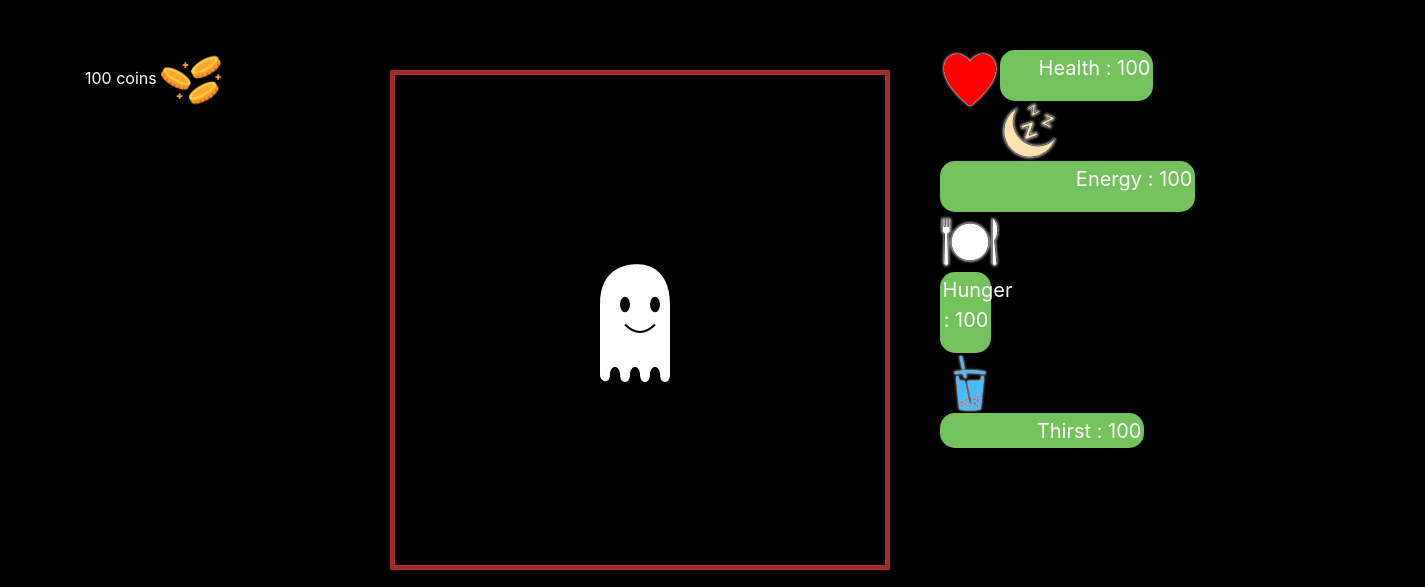
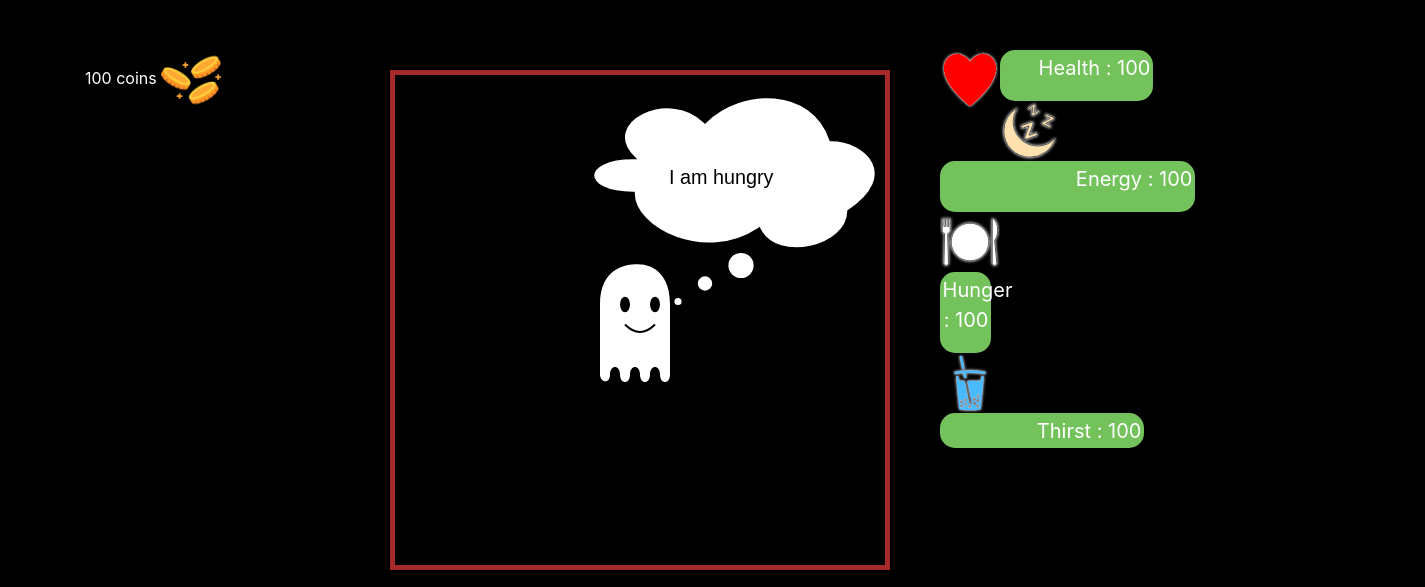
Before and after one commit to smcveigh-beyond/banshee-beag, a plain HTML site: page index.html in a window 1280 px wide. Shown: the top 587 px of the page, 1425 px wide, since content can reach past the window. Drawn offline with nearby package versions, Linux system fonts and the light colour scheme.

Commit message:
added thought bubble

```diff
--- a/app.js
+++ b/app.js
@@ -1,5 +1,5 @@
 anime({
-    targets: '#banshee-beag',
+    targets: '#banshee-beag, .thought-bubble',
     translateY: [0, 20],
     direction: 'alternate',
     easing: 'easeInOutSine',
--- a/index.html
+++ b/index.html
@@ -16,6 +16,27 @@
                 </div>
                 <div class="col-sm">
                     <div class="brown-border">
+                        <svg class="thought-bubble" width="900" height="800" viewBox="0 0 500 250">
+                            <!-- Cloud shape -->
+                            <path fill="#ffffff" stroke="black" stroke-width="2"
+                                d="M60 60
+                                   C 40 40, 80 20, 100 40
+                                   C 120 20, 160 20, 170 50
+                                   C 190 50, 210 70, 180 90
+                                   C 180 110, 140 120, 130 100
+                                   C 100 120, 60 100, 60 80
+                                   C 30 80, 30 60, 60 60 Z" />
+
+                            <!-- Smaller bubbles leading to the cloud (progressively larger) -->
+                            <circle cx="85" cy="140" r="3" fill="#ffffff" stroke="black" stroke-width="2" />
+                            <circle cx="100" cy="130" r="5" fill="#ffffff" stroke="black" stroke-width="2" />
+                            <circle cx="120" cy="120" r="8" fill="#ffffff" stroke="black" stroke-width="2" />
+
+
+                            <!-- Thought content inside the cloud -->
+                            <text class="thought-bubble-text" x="80" y="75" font-family="Arial" font-size="11" fill="#000000">I am hungry</text>
+                        </svg>
+
                         <svg id="banshee-beag" width="100" height="150" xmlns="http://www.w3.org/2000/svg" viewBox="0 0 100 150">
                             <!-- Ghost body -->
                             <path fill="#FFFFFF" d="M 50 10 c 0 0 -40 -5 -40 40 v 70 c 0 8 10 10 10 0 c 0 -10 10 -10 10 0 c 0 10 10 10 10 0 c 0 -10 10 -10 10 0 c 0 10 10 10 10 0 c 0 -10 10 -10 10 0 c 0 10 10 10 10 0 V 50 C 80 9 50 10 50 10 z"/>
--- a/style.css
+++ b/style.css
@@ -6,7 +6,13 @@ body{
 
 #banshee-beag {
   position: relative;
-  top: 150px;
+  bottom: 650px;
+}
+
+.thought-bubble {
+  position: relative;
+  left: 110px;
+  bottom: 230px;
 }
 
 .inline-block-child {
```
